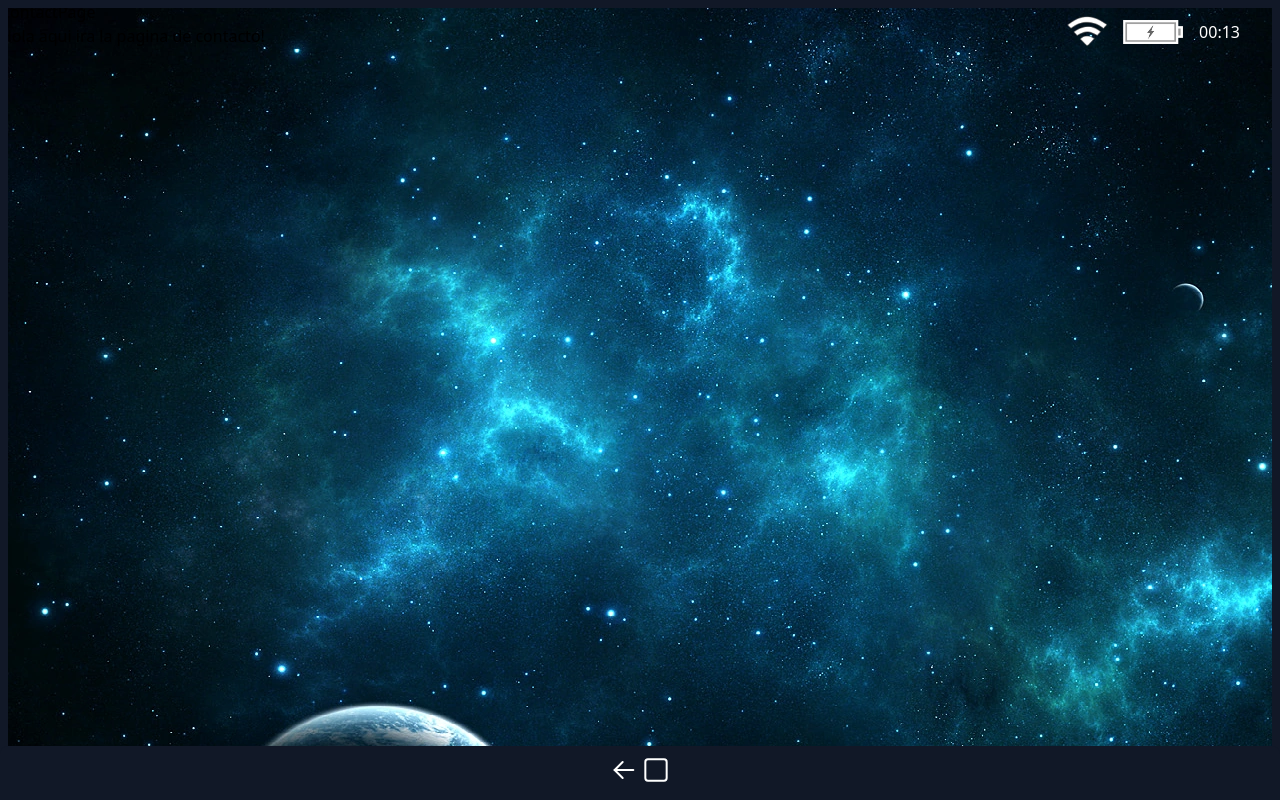
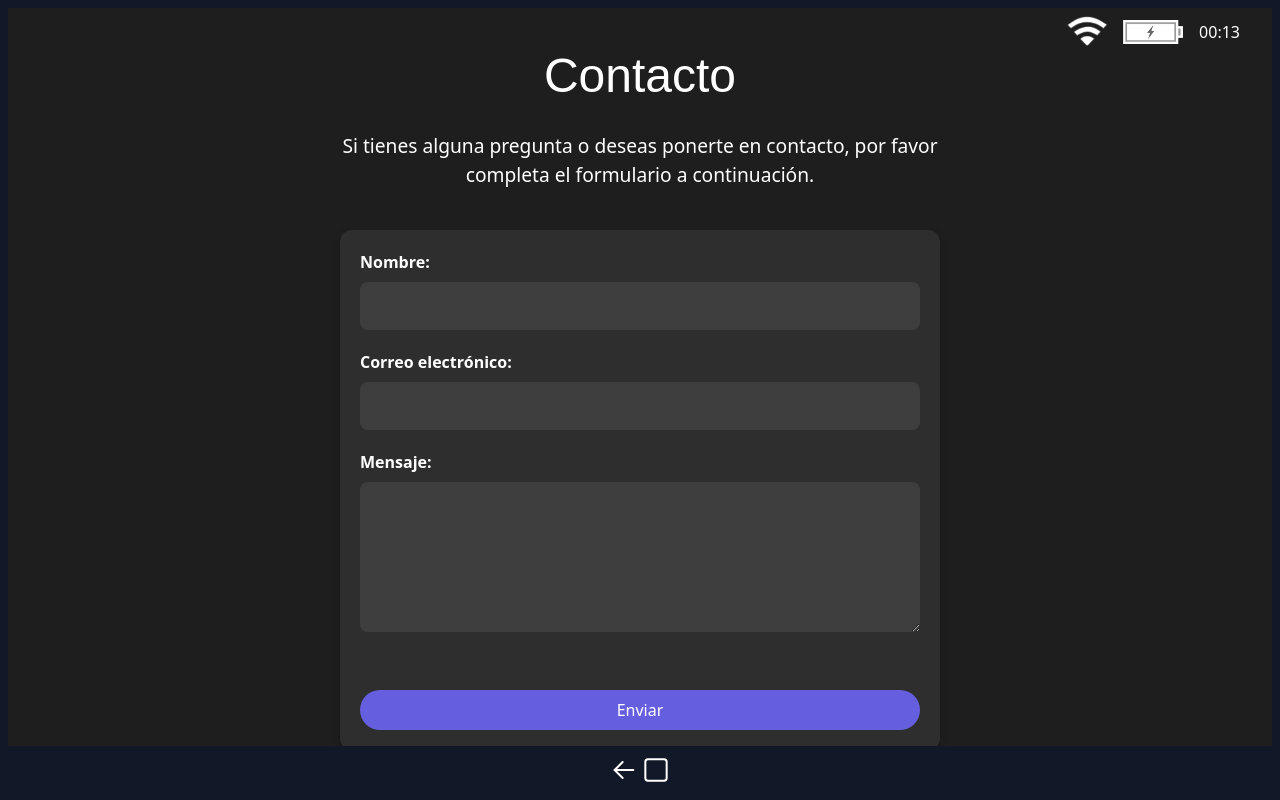
Before and after one commit to MarcePalma/new-portfolio, a Next.js app: page /contact in a window 1280 px wide. Built offline with nearby package versions, Linux system fonts and the light colour scheme.

Commit message:
start the contact component and update contact page

```diff
--- a/src/components/Contact/ContactForm.tsx
+++ b/src/components/Contact/ContactForm.tsx
@@ -0,0 +1,116 @@
+import React, { useState, ChangeEvent, FormEvent } from 'react';
+
+const ContactForm = () => {
+    const [formData, setFormData] = useState({
+        name: '',
+        email: '',
+        message: ''
+    });
+
+    const handleChange = (e: ChangeEvent<HTMLInputElement | HTMLTextAreaElement>) => {
+        const { name, value } = e.target;
+        setFormData({
+            ...formData,
+            [name]: value
+        });
+    };
+
+    const handleSubmit = (e: FormEvent<HTMLFormElement>) => {
+        e.preventDefault();
+        console.log('Formulario enviado:', formData);
+        setFormData({
+            name: '',
+            email: '',
+            message: ''
+        });
+    };
+
+    return (
+        <form className="contact-form" onSubmit={handleSubmit}>
+            <div className="form-group">
+                <label htmlFor="name">Nombre:</label>
+                <input
+                    type="text"
+                    id="name"
+                    name="name"
+                    value={formData.name}
+                    onChange={handleChange}
+                    required
+                />
+            </div>
+            <div className="form-group">
+                <label htmlFor="email">Correo electrónico:</label>
+                <input
+                    type="email"
+                    id="email"
+                    name="email"
+                    value={formData.email}
+                    onChange={handleChange}
+                    required
+                />
+            </div>
+            <div className="form-group">
+                <label htmlFor="message">Mensaje:</label>
+                <textarea
+                    id="message"
+                    name="message"
+                    value={formData.message}
+                    onChange={handleChange}
+                    required
+                ></textarea>
+            </div>
+
+            <button className='btn btn--primary w-full bg-[#655FDF] hover:bg-[#3A45EF] rounded-full py-2 px-4 mt-8 text-center transition-all duration-300 hover:scale-105' type="submit">Enviar</button>
+            <style jsx>{`
+                .contact-form {
+                    color:#fff;
+                    max-width: 600px;
+                    width: 100%;
+                    background-color: #2e2e2e;
+                    padding: 20px;
+                    border-radius: 12px;
+                    box-shadow: 0 4px 8px rgba(0, 0, 0, 0.2);
+                }
+
+                .form-group {
+                    margin-bottom: 20px;
+                }
+
+                label {
+                    display: block;
+                    margin-bottom: 8px;
+                    font-weight: bold;
+                }
+
+                input[type='text'],
+                input[type='email'],
+                textarea {
+                    width: 100%;
+                    padding: 12px;
+                    border: none;
+                    border-radius: 8px;
+                    background-color: #3e3e3e;
+                    color: #fff;
+                    font-size: 1rem;
+                }
+
+                textarea {
+                    height: 150px;
+                }
+
+                input:focus,
+                textarea:focus {
+                    outline: none;
+                    box-shadow: 0 0 5px rgba(81, 203, 238, 1);
+                    border: 1px solid rgba(81, 203, 238, 1);
+                }
+
+                button:hover {
+                    background-color: #0056b3;
+                }
+            `}</style>
+        </form>
+    );
+};
+
+export default ContactForm;
--- a/src/components/Contact/contact.tsx
+++ b/src/components/Contact/contact.tsx
@@ -0,0 +1,37 @@
+import React from "react";
+import ContactForm from "./ContactForm";
+
+const Contact = () => {
+    return (
+        <div className="contact-page">
+            <h1 className="text-white">Contacto</h1>
+            <p className="text-white">Si tienes alguna pregunta o deseas ponerte en contacto, por favor completa el formulario a continuación.</p>
+            <ContactForm />
+            <style jsx>{`
+                .contact-page {
+                    display: flex;
+                    flex-direction: column;
+                    align-items: center;
+                    padding: 40px;
+                    background-color: #1e1e1e;
+                    color: #fff;
+                }
+
+                h1 {
+                    font-size: 3rem;
+                    margin-bottom: 20px;
+                    font-family: 'Outfit', sans-serif;
+                }
+
+                p {
+                    font-size: 1.2rem;
+                    margin-bottom: 40px;
+                    text-align: center;
+                    max-width: 600px;
+                }
+            `}</style>
+        </div>
+    );
+};
+
+export default Contact;
--- a/src/pages/contact/index.tsx
+++ b/src/pages/contact/index.tsx
@@ -1,11 +1,11 @@
+import ContactForm from '@/components/Contact/ContactForm'
+import Contact from '@/components/Contact/contact'
 import React from 'react'
 
 export default function ContactPage() {
   return (
-    <div>ContactPage
-        <p>
-            Hola aqui ira la pagina de contacto!
-        </p>
-    </div>
+    <section>
+      <Contact />
+    </section>
   )
 }
```
